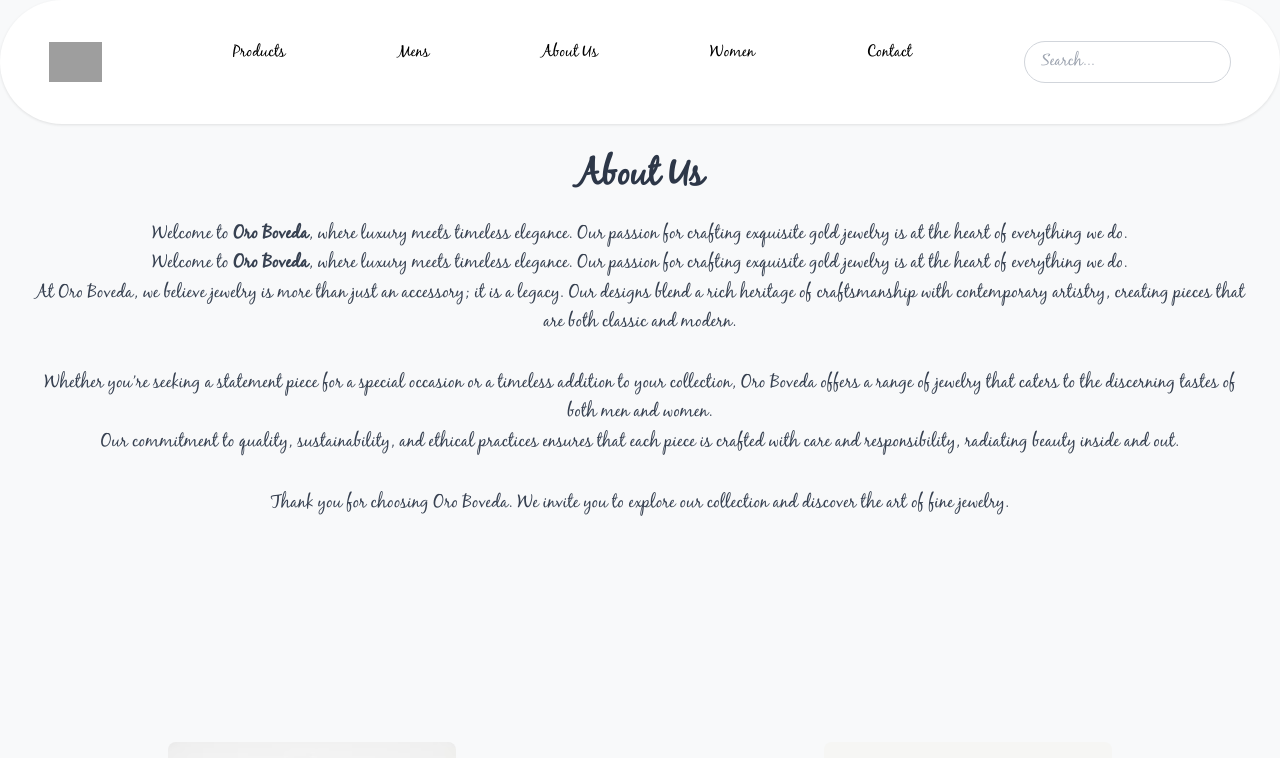
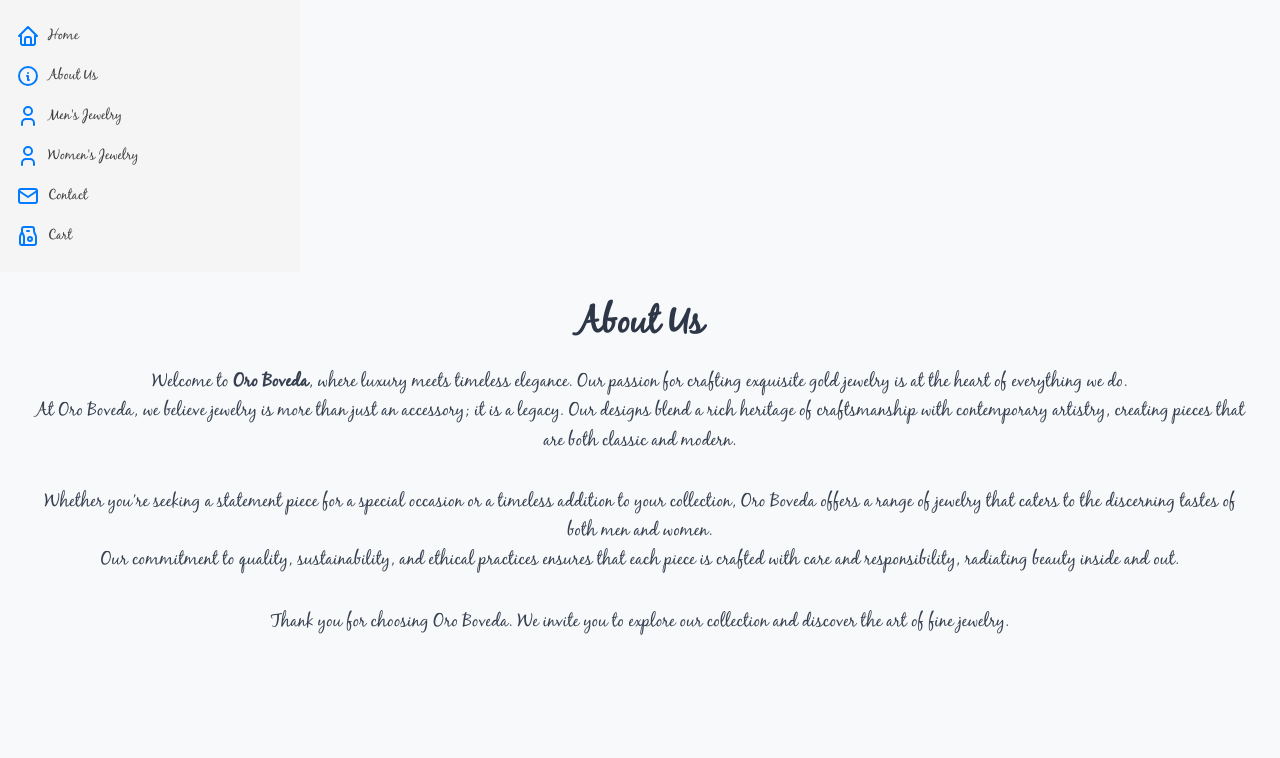
Before and after one commit to Wrozier/oro-the-boveda, a Next.js app: page /about-us in a window 1280 px wide. Shown: the top 758 px of the page. Built offline with nearby package versions, Linux system fonts and the light colour scheme; grey boxes are pictures that could not be loaded; a web font is replaced by a local one.

Commit message:
iphone view fixed in html file

```diff
--- a/src/components/ui/hero-parallax.tsx
+++ b/src/components/ui/hero-parallax.tsx
@@ -104,7 +104,7 @@ export const HeroParallax = ({
 export const Header = () => {
   return (
     <div className="max-w-7xl relative mx-auto py-20 md:py-40 px-4 w-full  left-0 top-0">
-      <h1 className="text-2xl md:text-7xl font-bold dark:text-white">
+      <h1 className="text-2xl md:text-7xl font-bold dark:text-black">
         The Ultimate <br /> Jewelry Experience
       </h1>
       <p className="max-w-2xl text-base md:text-xl mt-8 dark:text-neutral-200">
--- a/src/pages/about-us.tsx
+++ b/src/pages/about-us.tsx
@@ -1,13 +1,12 @@
 "use client";
 
 import React, { useState, useEffect } from "react";
-import { Menu, MenuItem, ProductItem, HoveredLink } from "@/components/ui/navbar-menu";
+import { Sidebar, SidebarBody, SidebarLink } from "@/components/ui/sidebar";
 import { ParallaxScroll } from "@/components/ui/parallax-scroll";
 import { ImagesSlider } from "@/components/ui/images-slider"; // Import the ImagesSlider component
+import { IconHome, IconInfoCircle, IconUser, IconMail, IconPaperBag } from "@tabler/icons-react";
 
 const AboutUs: React.FC = () => {
-  const [active, setActive] = useState<string | null>(null);
-  const [searchQuery, setSearchQuery] = useState("");
   const [isScrolled, setIsScrolled] = useState(false);
   const [isMenuOpen, setIsMenuOpen] = useState(false);
 
@@ -22,41 +21,9 @@ const AboutUs: React.FC = () => {
     };
   }, []);
 
-  const handleSearchChange = (e: React.ChangeEvent<HTMLInputElement>) => {
-    setSearchQuery(e.target.value);
-  };
-
   const toggleMenu = () => {
     setIsMenuOpen(!isMenuOpen);
   };
-
-  const products = [
-    {
-      title: "Vault",
-      link: "/products/vault",
-      thumbnail: "/images/goldvault.png",
-    },
-    {
-      title: "Customs",
-      link: "/products/customs",
-      thumbnail: "/images/product_1.png",
-    },
-    {
-      title: "Apple Watch",
-      link: "/products/apple-watch",
-      thumbnail: "/images/oromm-cuban.png",
-    },
-    {
-      title: "MacBook Pro",
-      link: "/products/macbook-pro",
-      thumbnail: "/images/goldvault.png",
-    },
-    {
-      title: "iPhone 14",
-      link: "/products/iphone-14",
-      thumbnail: "/images/product_1.png",
-    },
-  ];
 
   const images = [
     "/images/product_1.png",
@@ -66,100 +33,22 @@ const AboutUs: React.FC = () => {
 
   return (
     <>
-      {/* Navbar-menu component */}
-      <Menu setActive={setActive}>
-        <div
-          className={`flex justify-between items-center w-full px-4 py-4 ${
-            isScrolled ? "bg-brown-900 text-green" : ""
-          }`}
-        >
-          <div className="navbar-left">
-            <img src="/images/goldvault.png" alt="Logo" className="h-10" />
-          </div>
-
-          {/* Mobile menu icon */}
-          <div className="md:hidden flex items-center">
-            <button onClick={toggleMenu} className="focus:outline-none">
-              <svg
-                xmlns="http://www.w3.org/2000/svg"
-                fill="none"
-                viewBox="0 0 24 24"
-                strokeWidth={1.5}
-                stroke="currentColor"
-                className="h-6 w-6 text-gray-800"
-              >
-                <path
-                  strokeLinecap="round"
-                  strokeLinejoin="round"
-                  d="M3.75 5.25h16.5m-16.5 7.5h16.5m-16.5 7.5h16.5"
-                />
-              </svg>
-            </button>
-          </div>
-
-          {/* Desktop menu */}
-          <div className="hidden md:flex space-x-28">
-            <MenuItem item="Products" active={active} setActive={setActive}>
-              <HoveredLink href="/products">Products</HoveredLink>
-            </MenuItem>
-            <MenuItem item="Mens" active={active} setActive={setActive}>
-              <HoveredLink href="/mens-jewelry">Men's Jewelry</HoveredLink>
-            </MenuItem>
-            <MenuItem item="About Us" active={active} setActive={setActive}>
-              <HoveredLink href="/about-us">About Us</HoveredLink>
-            </MenuItem>
-            <MenuItem item="Women" active={active} setActive={setActive}>
-              <HoveredLink href="/womens-jewelry">Women's Jewelry</HoveredLink>
-            </MenuItem>
-            <MenuItem item="Contact" active={active} setActive={setActive}>
-              <HoveredLink href="/contact">Get in Touch</HoveredLink>
-            </MenuItem>
-            {/* Search bar */}
-            <div className="relative">
-              <input
-                type="text"
-                value={searchQuery}
-                onChange={handleSearchChange}
-                placeholder="Search..."
-                className="px-4 py-2 rounded-full border border-gray-300"
-              />
-            </div>
-          </div>
-        </div>
-
-        {/* Mobile menu */}
-        {isMenuOpen && (
-          <div className="md:hidden">
-            <div className="flex flex-col space-y-4 p-4 bg-white shadow-md">
-              <MenuItem item="Products" active={active} setActive={setActive}>
-                <HoveredLink href="/products">Products</HoveredLink>
-              </MenuItem>
-              <MenuItem item="Mens" active={active} setActive={setActive}>
-                <HoveredLink href="/mens-jewelry">Men's Jewelry</HoveredLink>
-              </MenuItem>
-              <MenuItem item="About Us" active={active} setActive={setActive}>
-                <HoveredLink href="/about-us">About Us</HoveredLink>
-              </MenuItem>
-              <MenuItem item="Women" active={active} setActive={setActive}>
-                <HoveredLink href="/womens-jewelry">Women's Jewelry</HoveredLink>
-              </MenuItem>
-              <MenuItem item="Contact" active={active} setActive={setActive}>
-                <HoveredLink href="/contact">Get in Touch</HoveredLink>
-              </MenuItem>
-              {/* Search bar */}
-              <div className="relative">
-                <input
-                  type="text"
-                  value={searchQuery}
-                  onChange={handleSearchChange}
-                  placeholder="Search..."
-                  className="px-4 py-2 rounded-full border border-gray-300 w-full"
-                />
-              </div>
-            </div>
-          </div>
-        )}
-      </Menu>
+      {/* Sidebar component */}
+      <div className={`flex min-h-screen flex-col ${isScrolled ? "bg-brown-900 text-green" : ""}`}>
+        <Sidebar>
+          <SidebarBody>
+            {[
+              { label: "Home", href: "/", icon: <IconHome /> },
+              { label: "About Us", href: "/about-us", icon: <IconInfoCircle /> },
+              { label: "Men's Jewelry", href: "/mens-jewelry", icon: <IconUser /> },
+              { label: "Women's Jewelry", href: "/womens-jewelry", icon: <IconUser /> },
+              { label: "Contact", href: "/contact", icon: <IconMail /> },
+              { label: "Cart", href: "/cart", icon: <IconPaperBag /> },
+            ].map((link) => (
+              <SidebarLink key={link.label} link={link} />
+            ))}
+          </SidebarBody>
+        </Sidebar>
 
         {/* ImageSlider component */}
         <ImagesSlider images={images} overlayClassName="bg-black/60">
@@ -173,10 +62,6 @@ const AboutUs: React.FC = () => {
           <h1 className="text-4xl font-bold mb-6 text-center text-gray-800">About Us</h1>
 
           <div className="mb-8">
-          <p className="text-lg text-gray-700 leading-relaxed text-center">
-            Welcome to <strong>Oro Boveda</strong>, where luxury meets timeless elegance. Our passion
-            for crafting exquisite gold jewelry is at the heart of everything we do.
-          </p>
             <p className="text-lg text-gray-700 leading-relaxed text-center">
               Welcome to <strong>Oro Boveda</strong>, where luxury meets timeless elegance. Our passion
               for crafting exquisite gold jewelry is at the heart of everything we do.
@@ -211,6 +96,7 @@ const AboutUs: React.FC = () => {
         <div className="mt-8">
           <ParallaxScroll images={images} />
         </div>
+      </div>
     </>
   );
 };
--- a/src/styles/globals.css
+++ b/src/styles/globals.css
@@ -276,7 +276,7 @@ nav {
 /* Dark mode styles */
 @media (prefers-color-scheme: dark) {
   body {
-    background-color: #0f4d21;
+    background-color: #966919; /*#966919 gold ; #0f4d21 green*/
     color: #caba10f3;
   }
 
```
Lines whose indentation alone changed are shown as unchanged.
